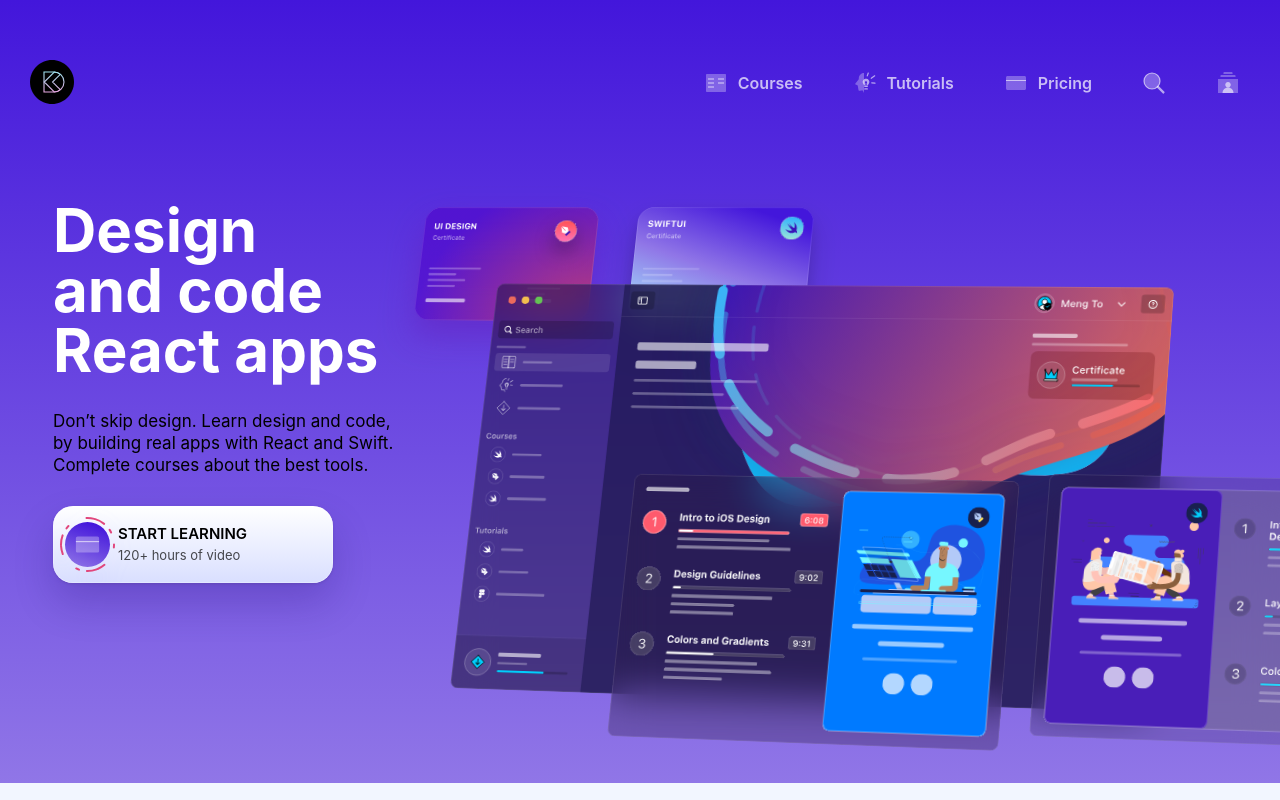
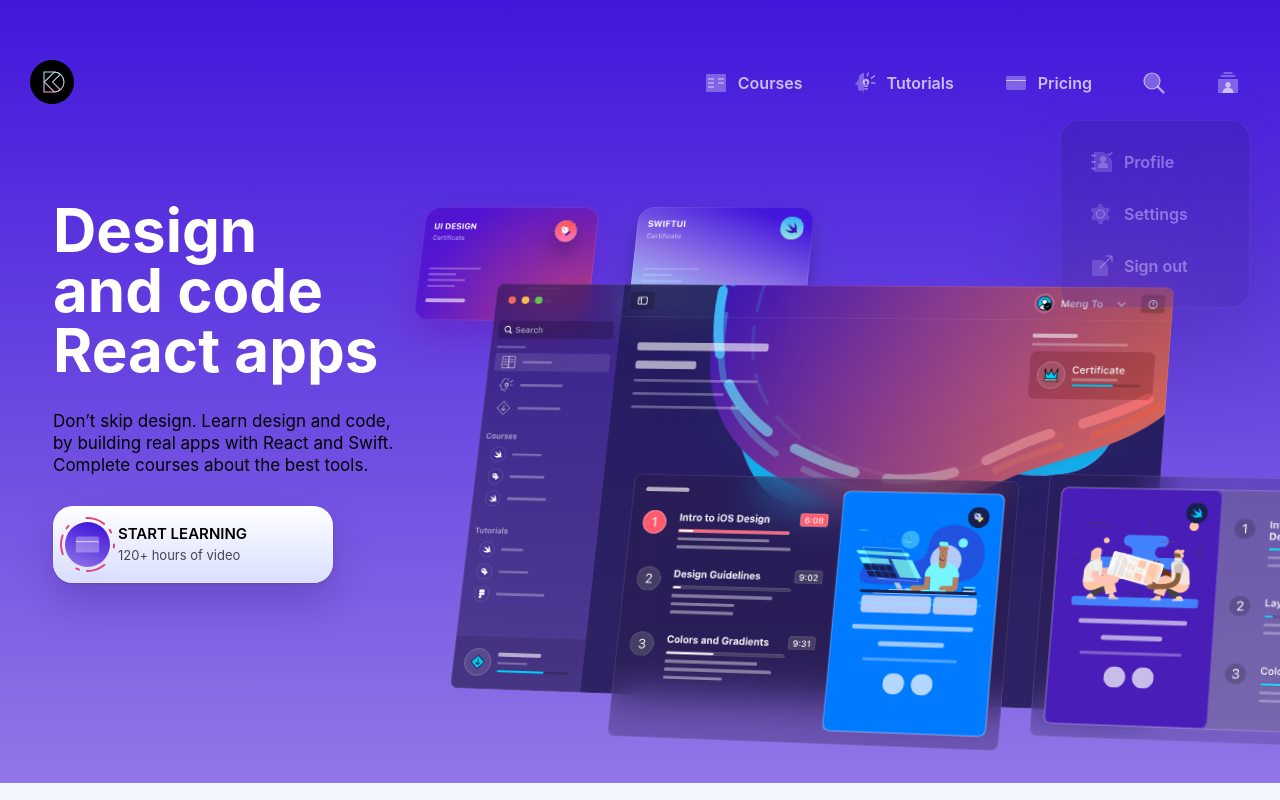
Before and after one commit to soundlotstudios/designcodeweb, a Gatsby site: page / in a window 1280 px wide. Built offline with nearby package versions, Linux system fonts and the light colour scheme; Gatsby itself is replaced by a stand-in of ours.

Commit message:
Section 14
Section 14 (Design+Code)

```diff
--- a/src/components/layout/Header.js
+++ b/src/components/layout/Header.js
@@ -3,6 +3,7 @@
 import styled from "styled-components"
 import { menuData } from "../../data/menuData"
 import MenuButton from "../buttons/MenuButton"
+import MenuTooltip from "../tooltips/MenuTooltip"
 
 export default function Header() {
   return (
@@ -15,6 +16,7 @@
           <MenuButton item={item} key={index} />
         ))}
       </MenuWrapper>
+      <MenuTooltip />
     </Wrapper>
   )
 }
--- /dev/null
+++ b/src/components/tooltips/MenuTooltip.js
@@ -0,0 +1,35 @@
+import React, { useState } from "react"
+import styled from "styled-components"
+import { tooltipData } from "../../data/menuData"
+import MenuButton from "../buttons/MenuButton"
+
+export default function MenuTooltip() {
+  const [isOpen, setIsOpen] = useState(false)
+
+  return (
+    <Wrapper isOpen={isOpen} onClick={() => setIsOpen(!isOpen)}>
+      {tooltipData.map((item, index) => (
+        <MenuButton item={item} key={index} />
+      ))}
+    </Wrapper>
+  )
+}
+
+const Wrapper = styled.div`
+  background: rgba(15, 14, 71, 0.3);
+  box-shadow: 0px 50px 100px rgba(0, 0, 0, 0.25),
+    inset 0px 0px 0px 0.5px rgba(255, 255, 255, 0.2);
+  backdrop-filter: blur(40px);
+  /* Note: backdrop-filter has minimal browser support */
+
+  border-radius: 20px;
+  padding: 20px;
+  position: absolute;
+  top: 60px;
+  right: 30px;
+  opacity: ${props => (props.isOpen ? 1 : 0.5)};
+  z-index: 1;
+  display: grid;
+  gap: 10px;
+  grid-template-columns: 150px;
+`
--- a/src/data/menuData.js
+++ b/src/data/menuData.js
@@ -9,3 +9,9 @@
   { title: "", icon: "/images/icons/search.svg", link: "/search" },
   { title: "", icon: "/images/icons/account.svg", link: "/account" },
 ]
+
+export const tooltipData = [
+  { title: "Profile", icon: "/images/icons/profile.svg", link: "/profile" },
+  { title: "Settings", icon: "/images/icons/settings.svg", link: "/settings" },
+  { title: "Sign out", icon: "/images/icons/signout.svg", link: "/logout" },
+]
```
